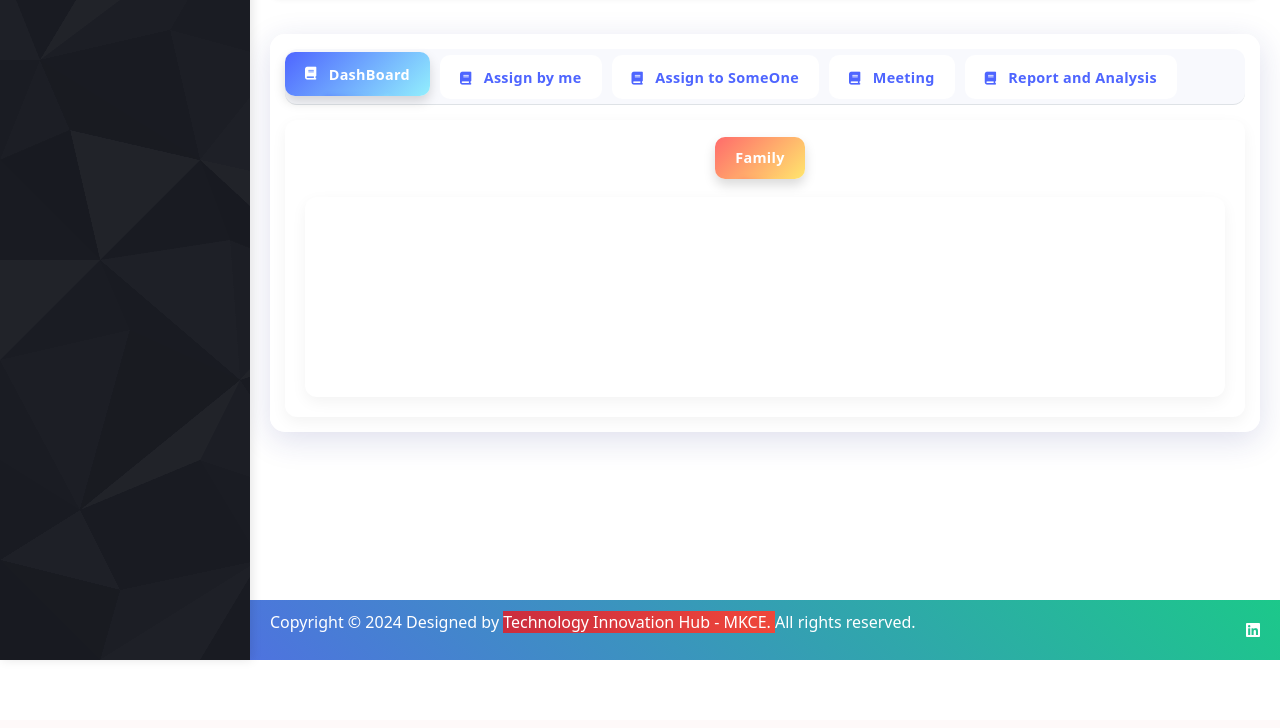
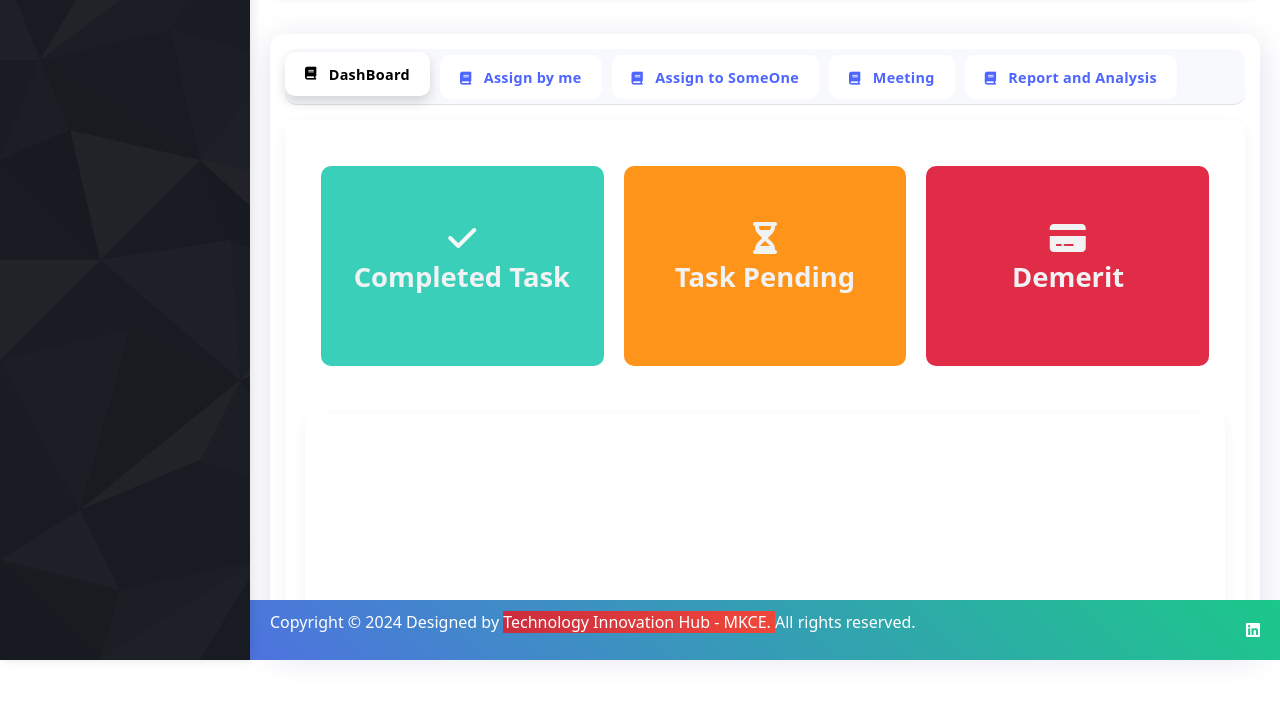
Before and after one commit to deekshita009/Task-grid, a PHP site: page / in a window 1280 px wide. Shown: the part 140-868 px from the top of the page. Before the commit the page ends 800 px from the top, so only its background shows below. Run offline with PHP 8.4, Linux system fonts and the light colour scheme; some libraries are stand-ins or nearby versions.

Commit message:
feat :Dashboard Added

```diff
--- a/index.php
+++ b/index.php
@@ -308,44 +308,50 @@
             <div class="custom-tabs">
                 <ul class="nav nav-tabs" role="tablist"> <!-- Center the main tabs -->
                     <li class="nav-item" role="presentation">
-                        <a class="nav-link active" data-bs-toggle="tab" id="family-main-tab" href="dashboard.php" role="tab" aria-selected="true">
-                            <span class="hidden-xs-down" style="font-size: 0.9em;"><i class="fas fa-book tab-icon"></i> DashBoard</span>
+                        <a class="nav-link active" data-bs-toggle="tab" id="dashboard" href="#dashboard" role="tab"
+                            aria-selected="true">
+                            <span class="hidden-xs-down" style="font-size: 0.9em;"><i class="fas fa-book tab-icon"></i>
+                                DashBoard</span>
                         </a>
 
                     </li>
                     <li>
-                        <a class="nav-link " data-bs-toggle="tab" id="family-main-tab" href="#family" role="tab" aria-selected="true">
-                            <span class="hidden-xs-down" style="font-size: 0.9em;"><i class="fas fa-book tab-icon"></i> Assign by me</span>
+                        <a class="nav-link " data-bs-toggle="tab" id="family-main-tab" href="#family" role="tab"
+                            aria-selected="true">
+                            <span class="hidden-xs-down" style="font-size: 0.9em;"><i class="fas fa-book tab-icon"></i>
+                                Assign by me</span>
                         </a>
 
                     </li>
                     <li>
-                        <a class="nav-link " data-bs-toggle="tab" id="family-main-tab" href="#family" role="tab" aria-selected="true">
-                            <span class="hidden-xs-down" style="font-size: 0.9em;"><i class="fas fa-book tab-icon"></i> Assign to SomeOne</span>
+                        <a class="nav-link " data-bs-toggle="tab" id="family-main-tab" href="#family" role="tab"
+                            aria-selected="true">
+                            <span class="hidden-xs-down" style="font-size: 0.9em;"><i class="fas fa-book tab-icon"></i>
+                                Assign to SomeOne</span>
                         </a>
                     </li>
                     <li>
-                        <a class="nav-link " data-bs-toggle="tab" id="family-main-tab" href="#family" role="tab" aria-selected="true">
-                            <span class="hidden-xs-down" style="font-size: 0.9em;"><i class="fas fa-book tab-icon"></i> Meeting</span>
+                        <a class="nav-link " data-bs-toggle="tab" id="family-main-tab" href="#family" role="tab"
+                            aria-selected="true">
+                            <span class="hidden-xs-down" style="font-size: 0.9em;"><i class="fas fa-book tab-icon"></i>
+                                Meeting</span>
                         </a>
                     </li>
-                     <li>
-                        <a class="nav-link" data-bs-toggle="tab" id="family-main-tab" href="#family" role="tab" aria-selected="true">
-                            <span class="hidden-xs-down" style="font-size: 0.9em;"><i class="fas fa-book tab-icon"></i> Report and Analysis</span>
+                    <li>
+                        <a class="nav-link" data-bs-toggle="tab" id="family-main-tab" href="#family" role="tab"
+                            aria-selected="true">
+                            <span class="hidden-xs-down" style="font-size: 0.9em;"><i class="fas fa-book tab-icon"></i>
+                                Report and Analysis</span>
                         </a>
                     </li>
                 </ul>
                 <div class="tab-content">
-                    <div class="tab-pane fade show active" id="family" role="tabpanel">
-                        <ul class="nav navs-tabs justify-content-center ">
-                            <li class="nav-item" style="margin-right: 10px;"> <!-- Add margin between tabs -->
-                                <a class="nav-link active" style="font-size: 0.9em;" id="family-tab" data-bs-toggle="tab" href="#family" role="tab" aria-selected="true">
-                                    Family
-                                </a>
-                            </li>
+                    <div class="tab-pane fade show active" id="dashboard" role="tabpanel">
+                        <div class="p-3">
+                            <?php include "ui/dashboard.php"; ?>
+                        </div>
 
 
-                        </ul>
                         <div class="tab-content">
                             <div class="tab-pane p-20 active" id="family" role="tabpanel">
 
@@ -377,7 +383,7 @@
         }
 
         //    automatic loader
-        document.addEventListener('DOMContentLoaded', function() {
+        document.addEventListener('DOMContentLoaded', function () {
             const loaderContainer = document.getElementById('loaderContainer');
             const contentWrapper = document.getElementById('contentWrapper');
             let loadingTimeout;
@@ -396,7 +402,7 @@
             loadingTimeout = setTimeout(showError, 10000);
 
             // Hide loader when everything is loaded
-            window.onload = function() {
+            window.onload = function () {
                 clearTimeout(loadingTimeout);
 
                 // Add a small delay to ensure smooth transition
@@ -404,7 +410,7 @@
             };
 
             // Error handling
-            window.onerror = function(msg, url, lineNo, columnNo, error) {
+            window.onerror = function (msg, url, lineNo, columnNo, error) {
                 clearTimeout(loadingTimeout);
                 showError();
                 return false;
@@ -465,6 +471,11 @@
                 body.classList.remove('sidebar-open');
             }
         });
+
+
+
+
+
     </script>
 
 </body>
--- /dev/null
+++ b/style/dashboard.css
@@ -0,0 +1,19 @@
+.para{
+    width:350px;
+    height:200px;
+    display:flex;
+    flex-direction:column;
+    border-radius:10px;
+    background-color:#39CFB8;
+    text-align:center;
+    margin-top:10px;
+}
+@keyframes beat {
+    0%, 100% { transform: scale(1); }
+    50%      { transform: scale(1.2); }
+  }
+
+  .text-beat {
+    display: inline-block;
+    animation: beat 1s infinite;
+  }
--- a/ui/dashboard.php
+++ b/ui/dashboard.php
@@ -1,5 +1,26 @@
 <html>
-    <body>
-        <p>3fifu</p>
-    </body>
+
+<head>
+    <link rel="stylesheet" href="style/dashboard.css">
+</head>
+
+<body>
+    <div style="display: flex; gap: 20px;">
+
+        <p class="para" id="box1"
+            style="display: flex; align-items: center; justify-content: center; text-align: center;"> <i class="fal fa-solid fa-check  fa-2xl" style="color: #f7f7f7; margin-bottom:20px;"></i>
+            <span class="text-beat" style="color: #f1f2f3; font-weight: bold; font-size: 1.5rem;">Completed Task</span>
+        </p>
+        <p class="para"
+            style="background-color:#FF941A; display: flex; align-items: center; justify-content: center; text-align: center;"><i class="fa-solid fa-hourglass-half  fa-2xl" style="color: #f1f2f3;margin-bottom:20px;"></i>
+            <span class="text-beat" style="color: #f1f2f3; font-weight: bold; font-size: 1.5rem;">Task Pending</span>
+        </p>
+        <p class="para"
+            style="background-color:#E02C47; display: flex; align-items: center; justify-content: center; text-align: center;"><i class="fa-solid fa-credit-card  fa-2xl" style="color: #f2f2f2;margin-bottom:20px;"></i>
+
+            <span class="text-beat" style="color: #f1f2f3; font-weight: bold; font-size: 1.5rem;">Demerit</span>
+        </p>
+    </div>
+</body>
+
 </html>
```
